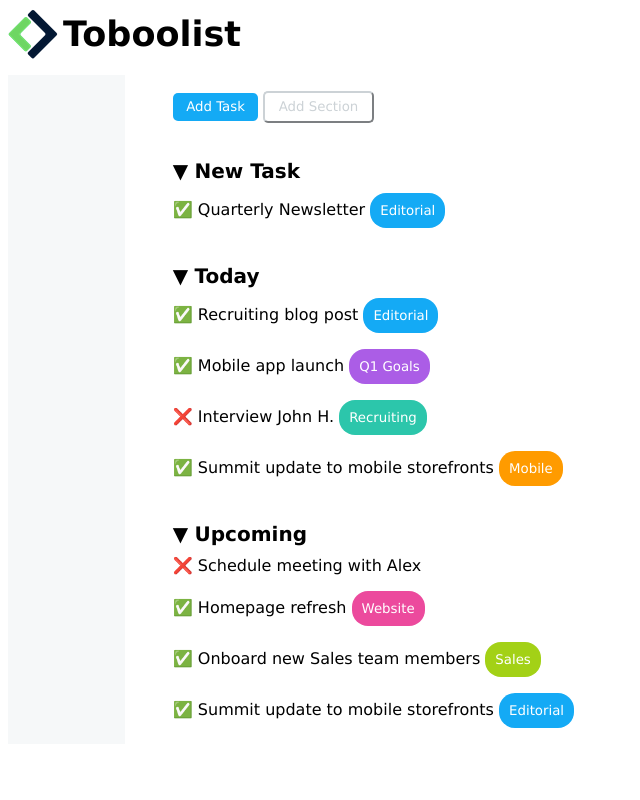
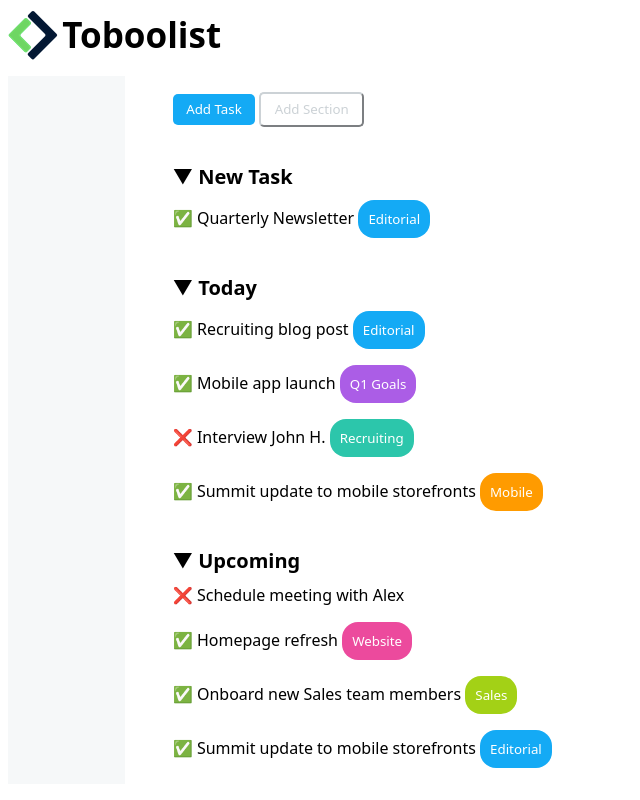
Before and after one commit to antonella1986/html-css-toboolist, a plain HTML site: page index.html in a window 1280 px wide. Shown: the whole page, without its empty margins (0-640 px from the left). Drawn offline with Linux system fonts and the light colour scheme.

Commit message:
edit font family

```diff
--- a/style.css
+++ b/style.css
@@ -1,5 +1,5 @@
 *{
-    font-family: Verdana, Geneva, Tahoma, sans-serif;
+    font-family: system-ui, -apple-system, BlinkMacSystemFont, 'Segoe UI', Roboto, Oxygen, Ubuntu, Cantarell, 'Open Sans', 'Helvetica Neue', sans-serif
 }
 
 header{
@@ -15,7 +15,7 @@ header{
 
 #title{
     font-size: 35px;
-    font-weight: 900;
+    font-weight: 800;
     vertical-align: middle;
 }
 
```
